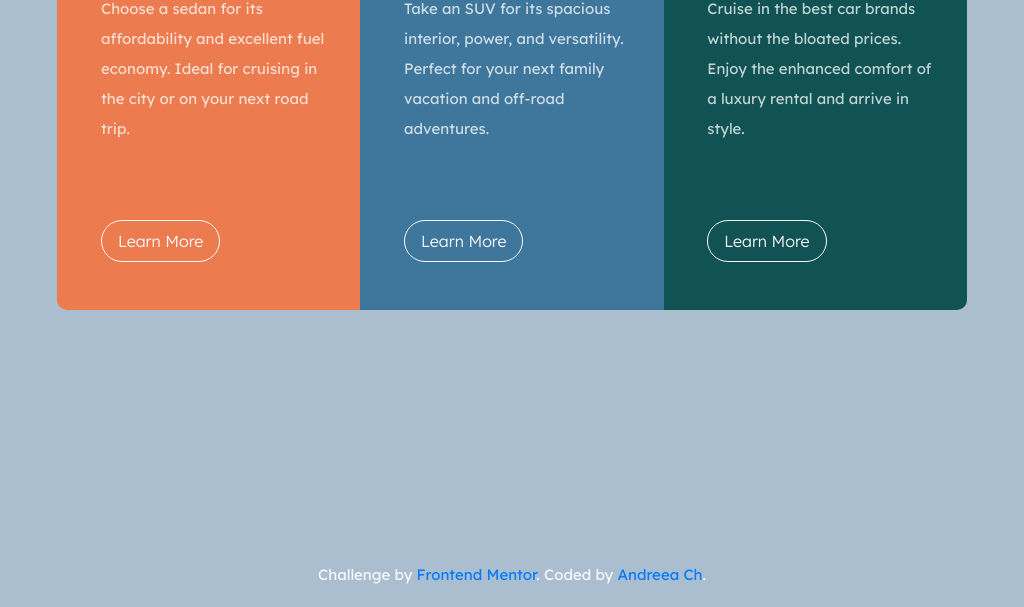
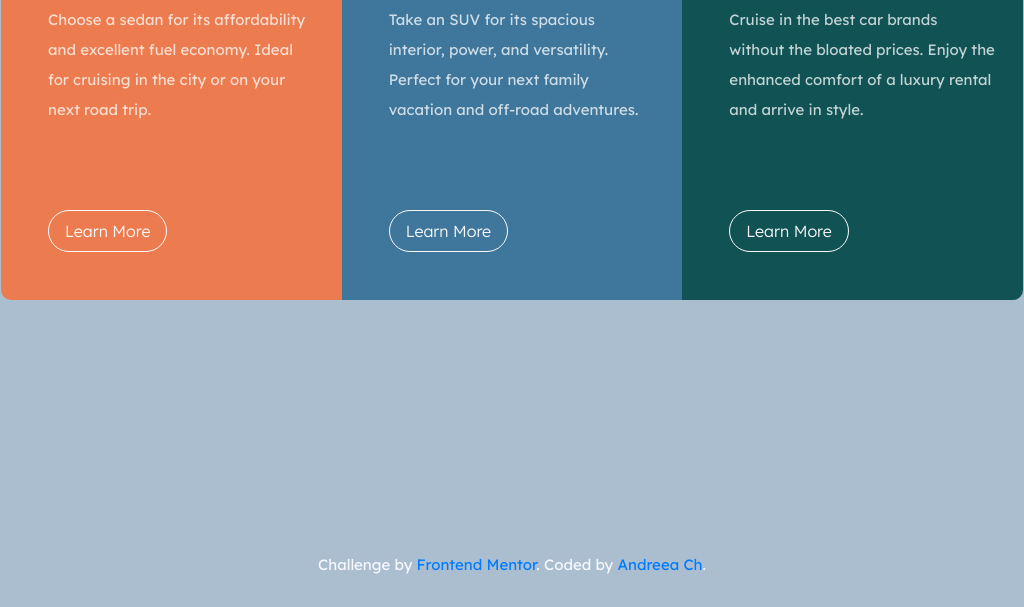
Before and after one commit to andr-ch/3-column-preview-card-component, a plain HTML site: page index.html in a window 1024 px wide. Shown: the part 381-988 px from the top of the page. Drawn offline with nearby package versions, Linux system fonts and the light colour scheme.

Commit message:
Add files via upload

```diff
--- a/styles.css
+++ b/styles.css
@@ -142,12 +142,12 @@ footer.attribution {
 }
 
 
-@media (min-width: 792px) and (max-width: 1440px)  {
+@media (min-width: 792px) and (max-width: 1269px)  {
     .row {
-        max-width: 98%;
+        max-width: 105%;
     }
 
     .bg-main {
-        padding: 12rem 3rem;
+        padding: 12rem 1rem;
     }
 }
```
